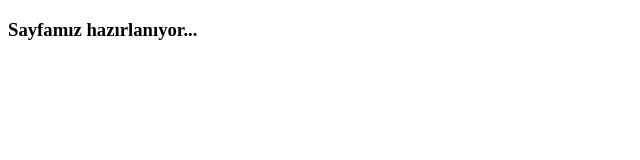
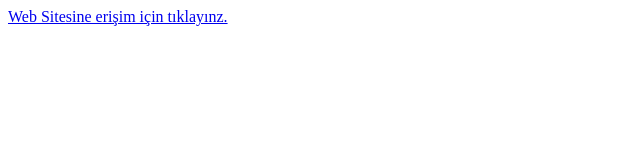
Before and after one commit to akaresoft/akaresoft.github.io, a plain HTML site: page index.html in a window 1280 px wide. Shown: the whole page, without its empty margins (0-640 px from the left). Drawn offline with Linux system fonts and the light colour scheme.

Commit message:
Update index.html

```diff
--- a/index.html
+++ b/index.html
@@ -6,7 +6,8 @@
     <title>AkareSoft </title>
 </head>
 <body>
-    <h3>Sayfamız hazırlanıyor...</h3>
+    <a href="http://www.akaresoft.com" target="_self">Web Sitesine erişim için tıklayınz.</a>
+
 
 </body>
 </html>
```
